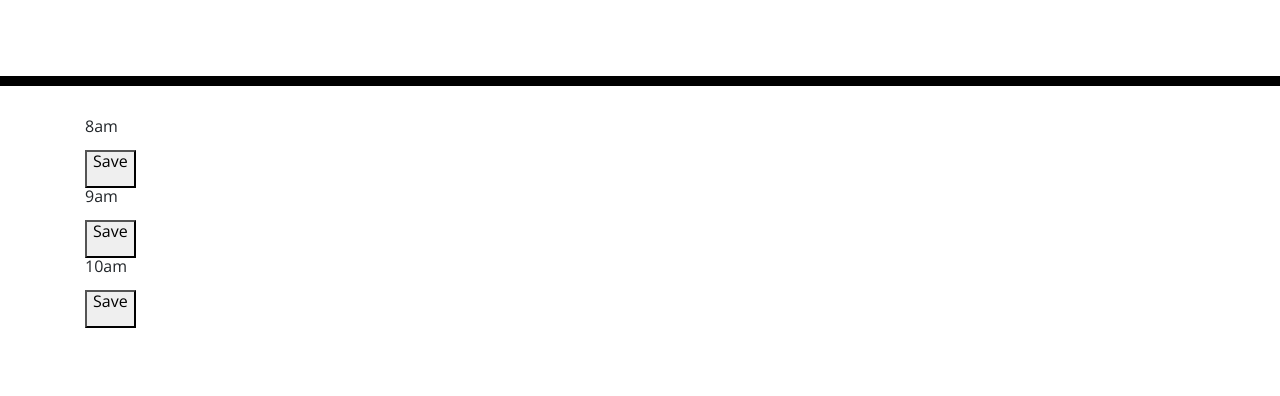
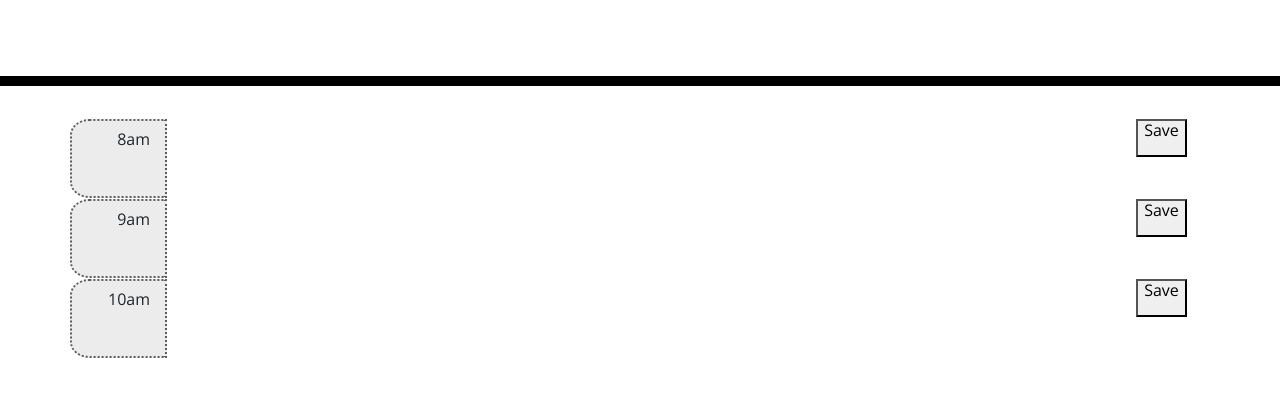
Before and after one commit to Brento20/dailyPlanner, a plain HTML site: page index.html in a window 1280 px wide. Shown: the part 182-578 px from the top of the page. Drawn offline with nearby package versions, Linux system fonts and the light colour scheme; files that its build step writes are made by us from their sources.

Commit message:
added to the readme for a plan of attack, added in changes to the css and built a few time blocks

```diff
--- /dev/null
+++ b/Assets/javascipt.js
@@ -0,0 +1,4 @@
+var currentDay = moment().format("dddd, MMMM Do YYYY");
+
+
+console.log(currentDay)
--- a/Develop/style.css
+++ b/Assets/style.css
@@ -69,3 +69,15 @@ textarea {
   font-size: 20px;
   transition: all 0.3s ease-in-out;
 }
+
+.timeOfDay {
+  min-height: 20px;
+  width: 20px;
+  border-style: dotted;
+  border-width: 2px;
+  border-color: #5d5d5d;
+  background-color: #ececec;
+  border-radius: 20% 0 0 20%;
+  text-align: right;
+  padding-top: 10px;
+}
--- a/index.html
+++ b/index.html
@@ -18,7 +18,7 @@
       href="https://fonts.googleapis.com/css?family=Open+Sans&display=swap"
       rel="stylesheet"
     />
-    <link rel="stylesheet" href="style.css" />
+    <link rel="stylesheet" href="./assets/style.css" />
     <title>Work Day Scheduler</title>
   </head>
 
@@ -31,22 +31,22 @@
     <div class="container">
       <!-- Timeblocks go here -->
 
-      <div class="timeSlot">
-        <div class="timeofday"><p>8am</p></div>
-        <div class="plannerBox"></div>
-        <div class="bottonBox"> <button><p>Save</p></button></div>
+      <div class="timeSlot row">
+        <div class="timeOfDay col"><p>8am</p></div>
+        <div class="plannerBox col-10"></div>
+        <div class="bottonBox col"> <button><p>Save</p></button></div>
       </div>
 
-      <div class="timeSlot">
-        <div class="timeofday"><p>9am</p></div>
-        <div class="plannerBox"></div>
-        <div class="bottonBox"> <button><p>Save</p></button></div>
+      <div class="timeSlot row">
+        <div class="timeOfDay col"><p>9am</p></div>
+        <div class="plannerBox col-10"></div>
+        <div class="bottonBox col"> <button><p>Save</p></button></div>
       </div>
 
-      <div class="timeSlot">
-        <div class="timeofday"><p>10am</p></div>
-        <div class="plannerBox"></div>
-        <div class="bottonBox"> <button><p>Save</p></button></div>
+      <div class="timeSlot row">
+        <div class="timeOfDay col"><p>10am</p></div>
+        <div class="plannerBox col-10"></div>
+        <div class="bottonBox col" id="saveBtn"> <button id="saveBtn"><p>Save</p></button></div>
       </div>
 
 
@@ -55,5 +55,6 @@
 
     <script src="https://cdnjs.cloudflare.com/ajax/libs/jquery/3.2.1/jquery.min.js"></script>
     <script src="https://cdnjs.cloudflare.com/ajax/libs/moment.js/2.24.0/moment.min.js"></script>
+    <script src="assets/javascipt.js"></script>
   </body>
 </html>
```
Also changed, not shown: Develop/javascipt.js (deleted), 1 other file.
